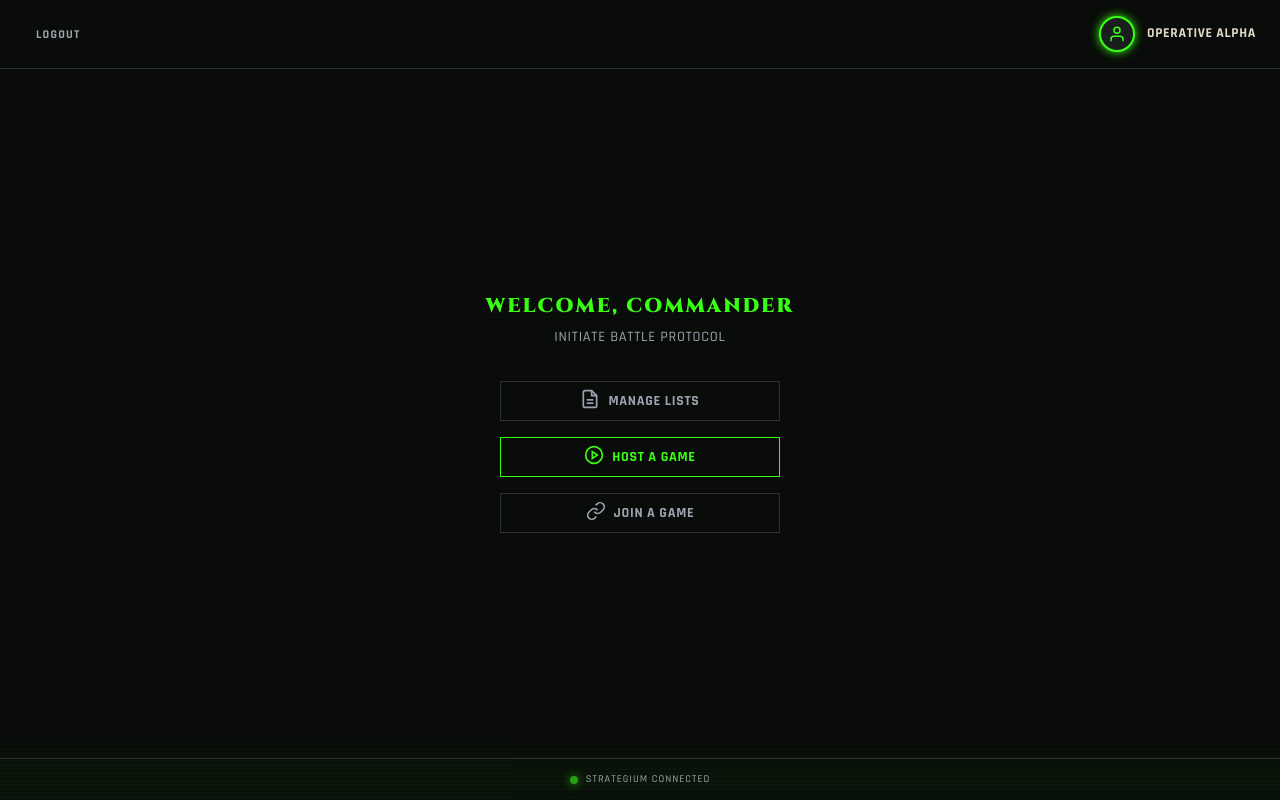
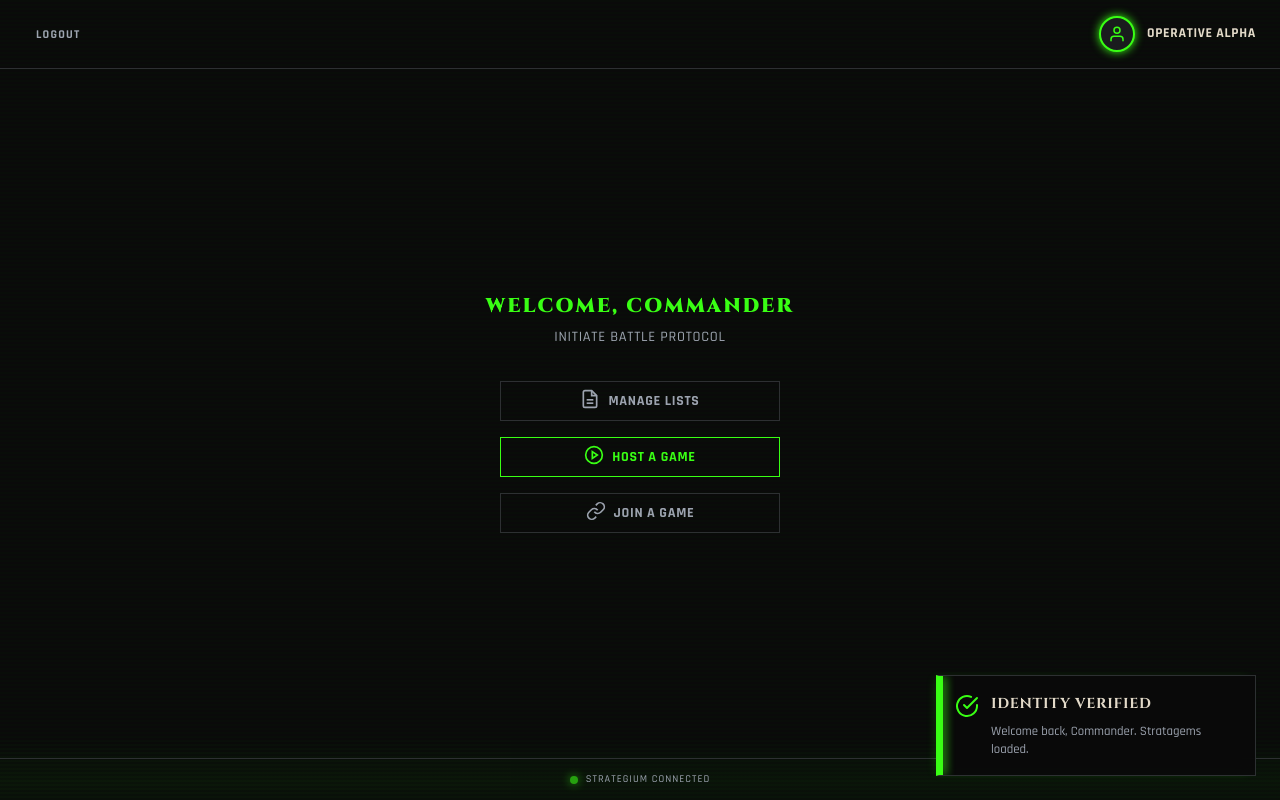
Before and after one commit to nizie002/WarLogs-Web, a Next.js app: page /dashboard in a window 1280 px wide. Built offline with nearby package versions, Linux system fonts and the light colour scheme.

Commit message:
feat: establish global design system with comprehensive styling and create initial dashboard page.

```diff
--- a/src/app/(app)/dashboard/page.tsx
+++ b/src/app/(app)/dashboard/page.tsx
@@ -3,28 +3,71 @@
 import { useRouter } from 'next/navigation';
 import Link from 'next/link';
 import { Button } from '@/components/ui/Button';
+import { useState, useEffect, useCallback } from 'react';
+
+// Simple Toast Interface for local state
+interface Toast {
+    id: number;
+    type: 'success' | 'error' | 'info';
+    title: string;
+    message: string;
+    exiting?: boolean;
+}
 
 export default function DashboardPage() {
     const router = useRouter();
+    const [isTransitioning, setIsTransitioning] = useState(false);
+    const [toasts, setToasts] = useState<Toast[]>([]);
+
+    // -------------------------------------------------------------------------
+    // RITUAL: TOAST MANAGEMENT
+    // -------------------------------------------------------------------------
+    const removeToast = useCallback((id: number) => {
+        setToasts((prev) => prev.map(t => t.id === id ? { ...t, exiting: true } : t));
+        setTimeout(() => {
+            setToasts((prev) => prev.filter((t) => t.id !== id));
+        }, 300); // 300ms exit animation
+    }, []);
+
+    const addToast = useCallback((type: 'success' | 'error' | 'info', title: string, message: string) => {
+        const id = Date.now();
+        setToasts((prev) => [...prev, { id, type, title, message }]);
+        setTimeout(() => removeToast(id), 5000); // 5s auto-dismiss
+    }, [removeToast]);
+
+    // -------------------------------------------------------------------------
+    // RITUAL: INITIALIZATION
+    // -------------------------------------------------------------------------
+    useEffect(() => {
+        // Trigger welcome transmission on mount
+        const timer = setTimeout(() => {
+            addToast('success', 'IDENTITY VERIFIED', 'Welcome back, Commander. Stratagems loaded.');
+        }, 500); // Slight delay for effect
+        return () => clearTimeout(timer);
+    }, [addToast]);
 
     // TODO: Read userId from session cookie and fetch profile from backend
     const mockUser = { name: 'OPERATIVE ALPHA' };
 
+    // -------------------------------------------------------------------------
+    // RITUAL: LOGOUT SEQUENCE
+    // -------------------------------------------------------------------------
     const handleLogout = () => {
-        /**
-         * TODO: Additional logout logic required when backend is connected:
-         * 1. Call POST /api/auth/logout to invalidate the session on the backend
-         * 2. Backend should clear the HTTP-only `userId` cookie in its response
-         * 3. Optionally show a Vox Toast: "Session terminated. Ave Imperator."
-         *
-         * For now, we just redirect - the session persistence doesn't exist yet.
-         */
-        console.log('[MOCKUP] Logout - redirecting to landing page');
-        router.push('/');
+        // Trigger Page Glitch
+        setIsTransitioning(true);
+
+        // Execute Redirect after glitch duration
+        setTimeout(() => {
+            console.log('[MOCKUP] Logout - redirecting to landing page');
+            router.push('/');
+        }, 300); // Match --duration-modal/glitch
     };
 
     return (
-        <div style={{ display: 'flex', flexDirection: 'column', height: '100vh' }}>
+        <div
+            className={`page-glitch ${isTransitioning ? 'page-glitch--active' : ''}`}
+            style={{ display: 'flex', flexDirection: 'column', height: '100vh' }}
+        >
 
             {/* Header - Logout left, Avatar right */}
             <header style={{
@@ -162,6 +205,22 @@ export default function DashboardPage() {
                 </span>
             </footer>
 
+            {/* VOX TOAST CONTAINER */}
+            <div className="vox-toast-container">
+                {toasts.map((toast) => (
+                    <div key={toast.id} className={`vox-toast vox-toast--${toast.type} ${toast.exiting ? 'exiting' : ''}`}>
+                        <div className="vox-toast-icon">
+                            {toast.type === 'success' && <svg xmlns="http://www.w3.org/2000/svg" width="24" height="24" viewBox="0 0 24 24" fill="none" stroke="currentColor" strokeWidth="2" strokeLinecap="round" strokeLinejoin="round"><path d="M22 11.08V12a10 10 0 1 1-5.93-9.14"></path><polyline points="22 4 12 14.01 9 11.01"></polyline></svg>}
+                            {toast.type === 'error' && <svg xmlns="http://www.w3.org/2000/svg" width="24" height="24" viewBox="0 0 24 24" fill="none" stroke="currentColor" strokeWidth="2" strokeLinecap="round" strokeLinejoin="round"><path d="M10.29 3.86L1.82 18a2 2 0 0 0 1.71 3h16.94a2 2 0 0 0 1.71-3L13.71 3.86a2 2 0 0 0-3.42 0z"></path><line x1="12" y1="9" x2="12" y2="13"></line><line x1="12" y1="17" x2="12.01" y2="17"></line></svg>}
+                        </div>
+                        <div className="vox-toast-content">
+                            <div className="vox-toast-title">{toast.title}</div>
+                            <div className="vox-toast-message">{toast.message}</div>
+                        </div>
+                    </div>
+                ))}
+            </div>
+
         </div>
     );
 }
--- a/src/app/globals.css
+++ b/src/app/globals.css
@@ -3770,3 +3770,171 @@ select.cogitator-input option {
     margin-top: 4px;
     line-height: 1.3;
 }
+
+/* ============================================================
+   FEEDBACK: VOX TOASTS
+   ============================================================ */
+
+.vox-toast-container {
+    position: fixed;
+    bottom: 24px;
+    right: 24px;
+    display: flex;
+    flex-direction: column;
+    gap: 12px;
+    z-index: 9999;
+}
+
+.vox-toast {
+    display: flex;
+    align-items: flex-start;
+    gap: 12px;
+    background: rgba(10, 10, 10, 0.95);
+    border: 1px solid var(--color-border-dim);
+    padding: 16px;
+    width: 320px;
+    box-shadow: 0 4px 20px rgba(0, 0, 0, 0.5);
+    backdrop-filter: blur(8px);
+    animation: slide-in-toast 0.4s cubic-bezier(0.16, 1, 0.3, 1);
+    transform-origin: right center;
+}
+
+.vox-toast--success {
+    border-left: 3px solid var(--color-primary-action);
+    box-shadow: -4px 0 10px -4px rgba(57, 255, 20, 0.2);
+}
+
+.vox-toast--error {
+    border-left: 3px solid var(--color-primary-alert);
+}
+
+.vox-toast.exiting {
+    animation: slide-out-toast 0.3s ease forwards;
+}
+
+.vox-toast-icon {
+    flex-shrink: 0;
+    color: var(--color-text-muted);
+}
+
+.vox-toast--success .vox-toast-icon {
+    color: var(--color-primary-action);
+}
+
+.vox-toast--error .vox-toast-icon {
+    color: var(--color-primary-alert);
+}
+
+.vox-toast-content {
+    flex: 1;
+}
+
+.vox-toast-title {
+    font-family: var(--font-display);
+    font-size: 0.9rem;
+    font-weight: 700;
+    color: var(--color-text-primary);
+    margin-bottom: 4px;
+    text-transform: uppercase;
+    letter-spacing: 0.05em;
+}
+
+.vox-toast-message {
+    font-size: 0.8rem;
+    color: var(--color-text-muted);
+    line-height: 1.4;
+}
+
+@keyframes slide-in-toast {
+    0% {
+        opacity: 0;
+        transform: translateX(50px) scale(0.9);
+    }
+
+    100% {
+        opacity: 1;
+        transform: translateX(0) scale(1);
+    }
+}
+
+@keyframes slide-out-toast {
+    0% {
+        opacity: 1;
+        transform: translateX(0);
+    }
+
+    100% {
+        opacity: 0;
+        transform: translateX(20px);
+    }
+}
+
+/* ============================================================
+   PAGE GLITCH ANIMATION
+   ============================================================ */
+
+.page-glitch {
+    position: relative;
+    width: 100%;
+    height: 100%;
+}
+
+.page-glitch--active {
+    animation: page-glitch-anim 0.3s steps(2) infinite;
+}
+
+.page-glitch--active::before,
+.page-glitch--active::after {
+    content: '';
+    position: absolute;
+    left: 0;
+    top: 0;
+    width: 100%;
+    height: 100%;
+    background: inherit;
+    pointer-events: none;
+}
+
+.page-glitch--active::before {
+    left: 2px;
+    text-shadow: -1px 0 #ff00c1;
+    clip-path: inset(44% 0 61% 0);
+    animation: glitch-slice-1 0.4s infinite linear alternate-reverse;
+}
+
+.page-glitch--active::after {
+    left: -2px;
+    text-shadow: -1px 0 #00fff9;
+    clip-path: inset(12% 0 56% 0);
+    animation: glitch-slice-2 0.4s infinite linear alternate-reverse;
+}
+
+@keyframes page-glitch-anim {
+    0% {
+        transform: skew(0deg);
+        filter: hue-rotate(0deg);
+    }
+
+    20% {
+        transform: skew(-1deg);
+        filter: hue-rotate(90deg) contrast(1.2);
+    }
+
+    40% {
+        transform: skew(2deg);
+        filter: hue-rotate(-45deg);
+    }
+
+    60% {
+        transform: skew(0deg);
+        filter: hue-rotate(0deg);
+    }
+
+    80% {
+        transform: skew(-0.5deg);
+    }
+
+    100% {
+        transform: skew(0deg);
+    }
+}
```
Also changed, not shown: 1 other file (tests, documents, lock files or other folders).
